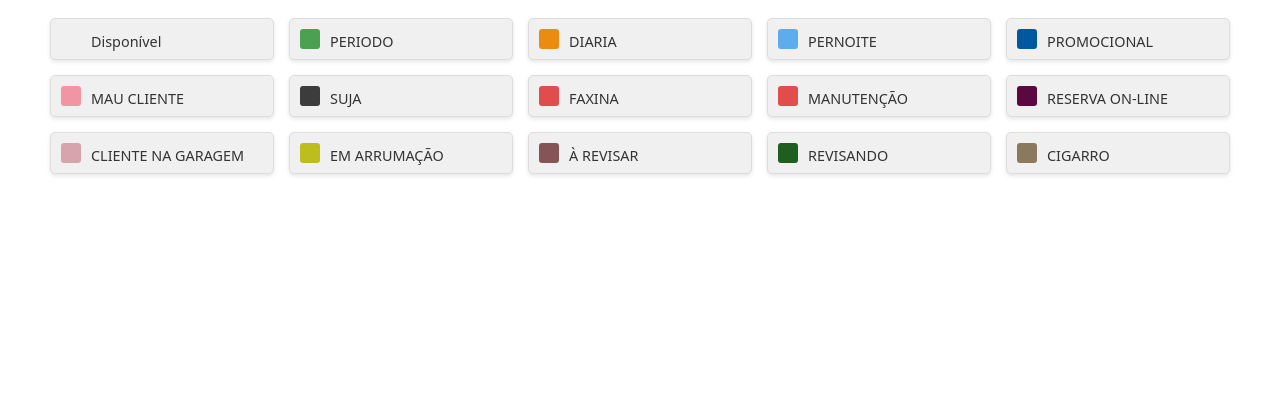
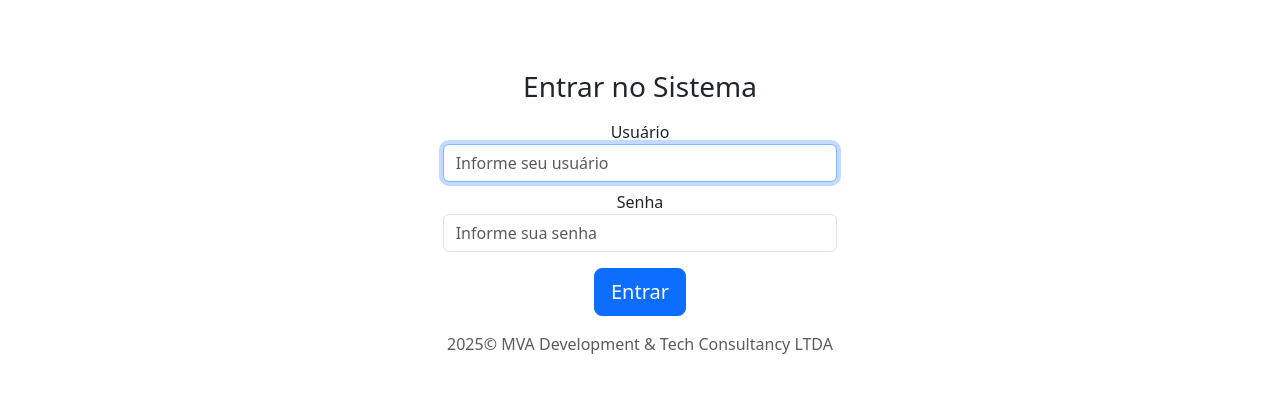
Before and after one commit to DarkSourcee/Motel, a React (Vite) app: page /login in a window 1280 px wide. Shown: the part 179-572 px from the top of the page. Built offline with nearby package versions, Linux system fonts and the light colour scheme; no server answers.

Commit message:
ajustes para receber vários solicitações de clientes de vários ddns, fase de teste

```diff
--- a/package.json
+++ b/package.json
@@ -18,6 +18,7 @@
     "react-bootstrap": "^2.10.6",
     "react-dom": "^18.3.1",
     "react-icons": "^5.3.0",
+    "react-router-dom": "^7.2.0",
     "sweetalert2": "^11.16.1"
   },
   "devDependencies": {
--- a/src/App.jsx
+++ b/src/App.jsx
@@ -1,22 +1,21 @@
 import React, { useEffect, useState } from 'react';
+import { BrowserRouter as Router, Route, Routes, Navigate } from 'react-router-dom';
 import Navbar from './components/Navbar/Navbar';
 import CardComponent from './components/Card/CardComponent';
 import CardSuites from './components/CardSuites/CardSuites';
 import CardLegend from './components/CardLegend/CardLegend';
+import Login from './components/Login/Login';
 
-const App = () => {
+const Dashboard = () => {
   const [isMobile, setIsMobile] = useState(false);
 
   useEffect(() => {
     const handleResize = () => {
-      setIsMobile(window.innerWidth <= 768); // Verifica se é um dispositivo móvel
+      setIsMobile(window.innerWidth <= 768);
     };
 
-    // Define o estado inicial e adiciona um event listener
     handleResize();
     window.addEventListener('resize', handleResize);
-
-    // Remove o listener ao desmontar
     return () => window.removeEventListener('resize', handleResize);
   }, []);
 
@@ -27,11 +26,26 @@ const App = () => {
         <CardComponent />
         <div className="mb-2"></div>
         <CardSuites />
-        {/* Renderiza o CardLegend somente se não for dispositivo móvel */}
         {!isMobile && <CardLegend />}
       </div>
     </div>
   );
 };
 
+const PrivateRoute = ({ element }) => {
+  const ddns = localStorage.getItem("ddns");
+  return ddns ? element : <Navigate to="/login" />;
+};
+
+const App = () => {
+  return (
+    <Router>
+      <Routes>
+        <Route path="/login" element={<Login />} />
+        <Route path="/" element={<PrivateRoute element={<Dashboard />} />} />
+      </Routes>
+    </Router>
+  );
+};
+
 export default App;
--- /dev/null
+++ b/src/components/Login/Login.jsx
@@ -0,0 +1,88 @@
+import { useState } from "react";
+import "bootstrap/dist/css/bootstrap.min.css";
+import Swal from 'sweetalert2';
+import { useNavigate } from "react-router-dom";
+
+export default function Login() {
+  const [user, setUser] = useState("");
+  const [password, setPassword] = useState("");
+  const [loading, setLoading] = useState(false);
+  const [error, setError] = useState("");
+  const navigate = useNavigate();
+
+  const handleSubmit = async (e) => {
+    e.preventDefault();
+    setLoading(true);
+    setError("");
+
+    try {
+      const response = await fetch("/client.json");
+      const users = await response.json();
+
+      const userFound = users.find(
+        (u) => u.user === user && u.password === password
+      );
+
+      setLoading(false);
+
+      if (userFound) {
+        // se tiver logado pega pelo ddns
+        await localStorage.setItem("ddns", userFound.ddns);
+        navigate("/");
+      } else {
+        Swal.fire({
+            title: 'Erro!',
+            text: 'Credenciais inválidas',
+            icon: 'error',
+            confirmButtonText: 'OK',
+          });
+      }
+    } catch (err) {
+      setLoading(false);
+      Swal.fire({
+        title: 'Erro!',
+        text: 'Erro ao conectar com o arquivo',
+        icon: 'error',
+        confirmButtonText: 'OK',
+      });
+    }
+  };
+
+  return (
+    <div className="container d-flex justify-content-center align-items-center vh-100">
+      <div className="row w-100 justify-content-center">
+        <div className="col-md-4">
+          <form className="form-signin text-center" onSubmit={handleSubmit}>
+            <h1 className="h3 mb-3 font-weight-normal">Entrar no Sistema</h1>
+            {error && <p className="text-danger small">{error}</p>}
+            <label htmlFor="inputUser" className="sr-only">Usuário</label>
+            <input
+              type="text"
+              id="inputUser"
+              className="form-control mb-2"
+              placeholder="Informe seu usuário"
+              value={user}
+              onChange={(e) => setUser(e.target.value)}
+              required
+              autoFocus
+            />
+            <label htmlFor="inputPassword" className="sr-only">Senha</label>
+            <input
+              type="password"
+              id="inputPassword"
+              className="form-control mb-3"
+              placeholder="Informe sua senha"
+              value={password}
+              onChange={(e) => setPassword(e.target.value)}
+              required
+            />
+            <button className="btn btn-lg btn-primary btn-block" type="submit" disabled={loading}>
+              {loading ? "Carregando..." : "Entrar"}
+            </button>
+            <p className="mt-3 mb-3 text-muted">2025© MVA Development & Tech Consultancy LTDA</p>
+          </form>
+        </div>
+      </div>
+    </div>
+  );
+}
--- a/src/components/Navbar/Navbar.jsx
+++ b/src/components/Navbar/Navbar.jsx
@@ -7,10 +7,9 @@ function Navbar() {
   const [empresa, setEmpresa] = useState(null);
   const [error, setError] = useState(null);
 
-  // Função para buscar os dados da empresa
   const fetchEmpresa = async () => {
     try {
-      const { url } = getApiUrl(); // Função que retorna a URL da API
+      const { url } = getApiUrl();
       const response = await axios.get(url);
       setEmpresa(response.data.empresa);
       setError(null);
@@ -20,10 +19,15 @@ function Navbar() {
     }
   };
 
-  // useEffect para buscar os dados ao montar o componente
   useEffect(() => {
     fetchEmpresa();
   }, []);
+
+  const handleLogout = (event) => {
+    event.preventDefault();
+    localStorage.setItem("ddns", null);
+    window.location.href = "/login";
+  };
 
   return (
     <nav className="navbar navbar-expand-lg bg-dark text-white">
@@ -45,9 +49,9 @@ function Navbar() {
             Atualizar Motel
           </button>
           </a>
-          {/* <a href="#logout" className="btn btn-danger btn-sm">
+          <a href="/login" className="btn btn-danger btn-sm" onClick={handleLogout}>
             Sair
-          </a> */}
+          </a>
         </div>
       </div>
 
--- a/src/shared/config.js
+++ b/src/shared/config.js
@@ -1,17 +1,15 @@
 const getApiUrl = () => {
-    if (window.location.hostname === 'localhost' || window.location.hostname === '192.168.0.3') {
-      return {
-        url: 'http://192.168.0.3:1011/info',
-        urlCaixa: 'http://192.168.0.3:1011/caixaatual',
-        urlBloquear: 'http://192.168.0.3:1011/BloquearSuite'
-      };
-    } else {
-      return {
-        url: 'http://lebaronmotel.ddns.net:1011/info',
-        urlCaixa: 'http://lebaronmotel.ddns.net:1011/caixaatual',
-        urlBloquear: 'http://lebaronmotel.ddns.net:1011/BloquearSuite'
-      };
-    }
+    const ddns = localStorage.getItem("ddns");
+
+    if (!ddns) return null;
+
+    console.log(ddns)
+
+    return {
+      url: `http://${ddns}:1011/info`,
+      urlCaixa: `http://${ddns}:1011/caixaatual`,
+      urlBloquear: `http://${ddns}:1011/BloquearSuite`
+    };
   };
 
   export default getApiUrl;
```
Also changed, not shown: public/client.json (added, +17 -0 lines), 1 other file (tests, documents, lock files or other folders).
